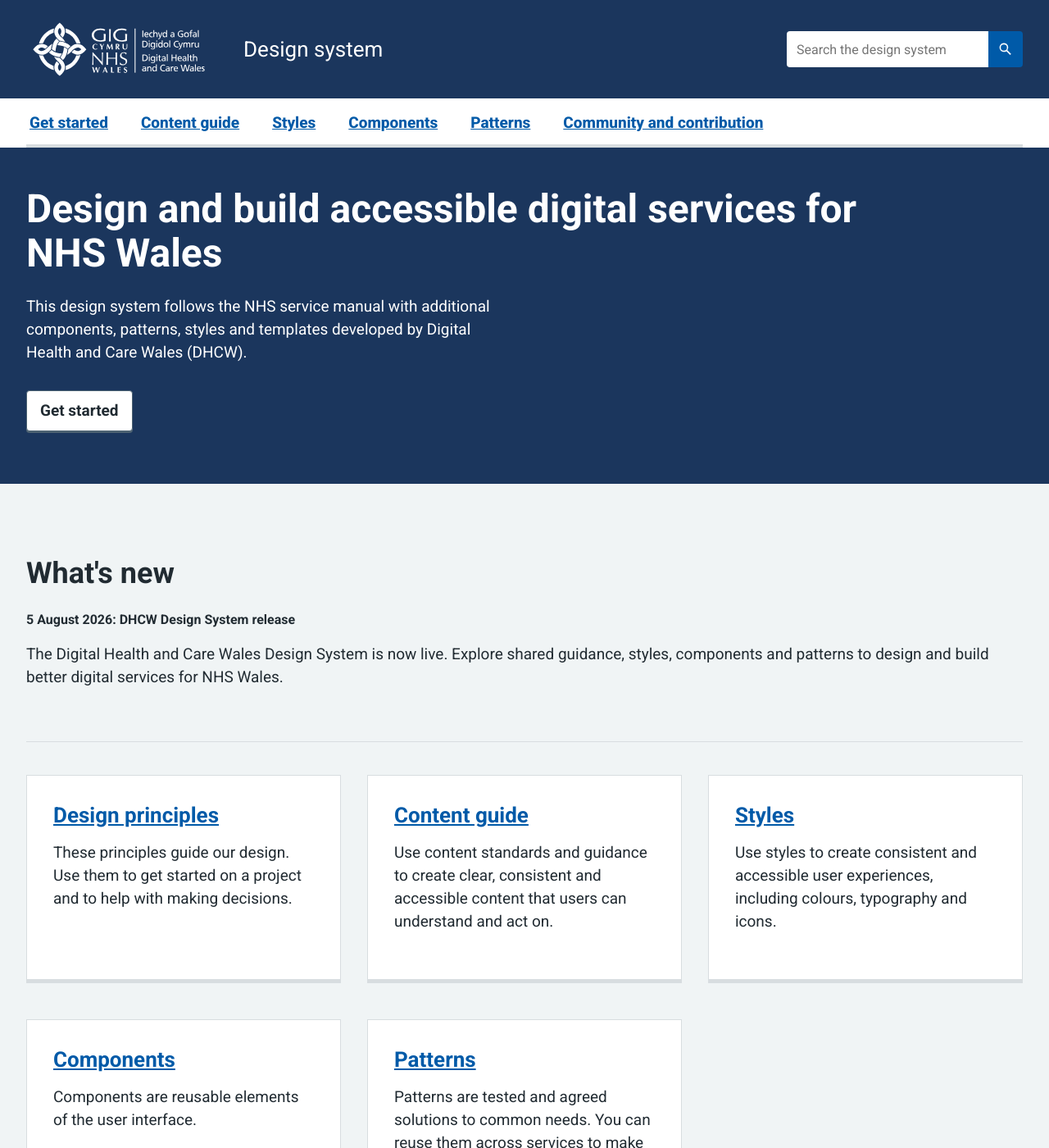
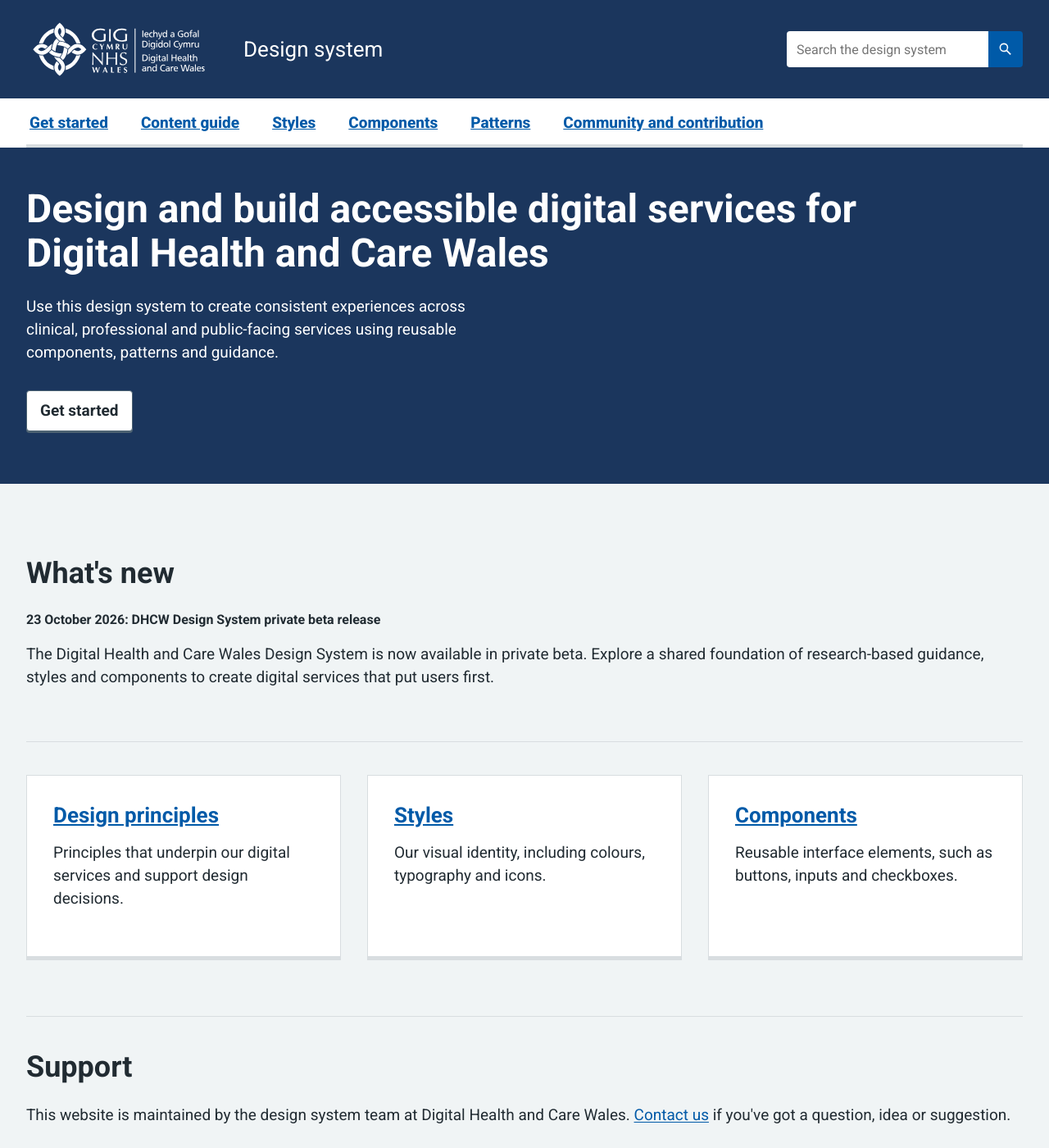
Before and after one commit to DHCW-Digital-Health-and-Care-Wales/nhsw-component-library, a Jekyll site: the page built from preview/index.html, in a window 1280 px wide and 1400 px high. Shown: the whole window at 82% size. Built offline with Jekyll 4.4.1, drawn with Linux system fonts in a browser that asks for light colours; some of the changed text lies outside the part shown.

Commit message:
Updates to homepage content and design
New hero title and text to reflect our current position as DHCW-only.

Removed cards for patterns and content guidance for private beta launch.

Updated 'Support' and 'What's new' content.

```diff
--- a/preview/index.html
+++ b/preview/index.html
@@ -1,13 +1,13 @@
 ---
 layout: home
-hero_title: Design and build accessible digital services for NHS Wales
-hero_text: This design system follows the NHS service manual with additional components, patterns, styles and templates developed by Digital Health and Care Wales (DHCW).
+hero_title: Design and build accessible digital services for Digital Health and Care Wales
+hero_text: Use this design system to create consistent experiences across clinical, professional and public-facing services using reusable components, patterns and guidance.
 ---
 <!-- What's new -->
 <section aria-labelledby="whats-new-heading" style="padding: 2.5rem 0; border-bottom: 1px solid #d8dde0;">
   <h2 id="whats-new-heading" class="nhsw-h2">What's new</h2>
-  <p class="nhsw-body-s" style="margin-bottom: 1rem;"><strong>5 August 2026: DHCW Design System release</strong></p>
-  <p class="nhsw-body">The Digital Health and Care Wales Design System is now live. Explore shared guidance, styles, components and patterns to design and build better digital services for NHS Wales.</p>
+  <p class="nhsw-body-s" style="margin-bottom: 1rem;"><strong>23 October 2026: DHCW Design System private beta release</strong></p>
+  <p class="nhsw-body">The Digital Health and Care Wales Design System is now available in private beta. Explore a shared foundation of research-based guidance, styles and components to create digital services that put users first.</p>
 </section>
 
 <!-- Navigation cards -->
@@ -16,34 +16,20 @@ hero_text: This design system follows the NHS service manual with additional com
     <div class="nhsw-grid-column-one-third">
       <div class="nhsw-card">
         <h3 class="nhsw-card__title"><a class="nhsw-card__title-link" href="{{ '/design-principles.html' | relative_url }}">Design principles</a></h3>
-        <p class="nhsw-card__description">These principles guide our design. Use them to get started on a project and to help with making decisions.</p>
-      </div>
-    </div>
-    <div class="nhsw-grid-column-one-third">
-      <div class="nhsw-card">
-        <h3 class="nhsw-card__title"><a class="nhsw-card__title-link" href="{{ '/content-guide.html' | relative_url }}">Content guide</a></h3>
-        <p class="nhsw-card__description">Use content standards and guidance to create clear, consistent and accessible content that users can understand and act on.</p>
+        <p class="nhsw-card__description">Principles that underpin our digital services and support design decisions.</p>
       </div>
     </div>
     <div class="nhsw-grid-column-one-third">
       <div class="nhsw-card">
         <h3 class="nhsw-card__title"><a class="nhsw-card__title-link" href="{{ '/styles.html' | relative_url }}">Styles</a></h3>
-        <p class="nhsw-card__description">Use styles to create consistent and accessible user experiences, including colours, typography and icons.</p>
+        <p class="nhsw-card__description">Our visual identity, including colours, typography and icons.</p>
       </div>
     </div>
     <div class="nhsw-grid-column-one-third">
       <div class="nhsw-card">
         <h3 class="nhsw-card__title"><a class="nhsw-card__title-link" href="{{ '/components/index.html' | relative_url }}">Components</a></h3>
         <p class="nhsw-card__description">
-            Components are reusable elements of the user interface.
-        </p>
-      </div>
-    </div>
-    <div class="nhsw-grid-column-one-third">
-      <div class="nhsw-card">
-        <h3 class="nhsw-card__title"><a class="nhsw-card__title-link" href="{{ '/patterns.html' | relative_url }}">Patterns</a></h3>
-        <p class="nhsw-card__description">
-            Patterns are tested and agreed solutions to common needs. You can reuse them across  services to make them more consistent.
+           Reusable interface elements, such as buttons, inputs and checkboxes.
         </p>
       </div>
     </div>
@@ -53,5 +39,5 @@ hero_text: This design system follows the NHS service manual with additional com
 <!-- Support -->
 <section aria-labelledby="support-heading" style="padding: 2.5rem 0;">
   <h2 id="support-heading" class="nhsw-h2">Support</h2>
-  <p class="nhsw-body">The manual is maintained by the service design team at Digital Health and Care Wales. <a class="nhsw-link" href="{{ '/contact-us.html' | relative_url }}">Contact us</a> if you've got a question, idea or suggestion.</p>
+  <p class="nhsw-body">This website is maintained by the design system team at Digital Health and Care Wales. <a class="nhsw-link" href="{{ '/contact-us.html' | relative_url }}">Contact us</a> if you've got a question, idea or suggestion.</p>
 </section>
```
